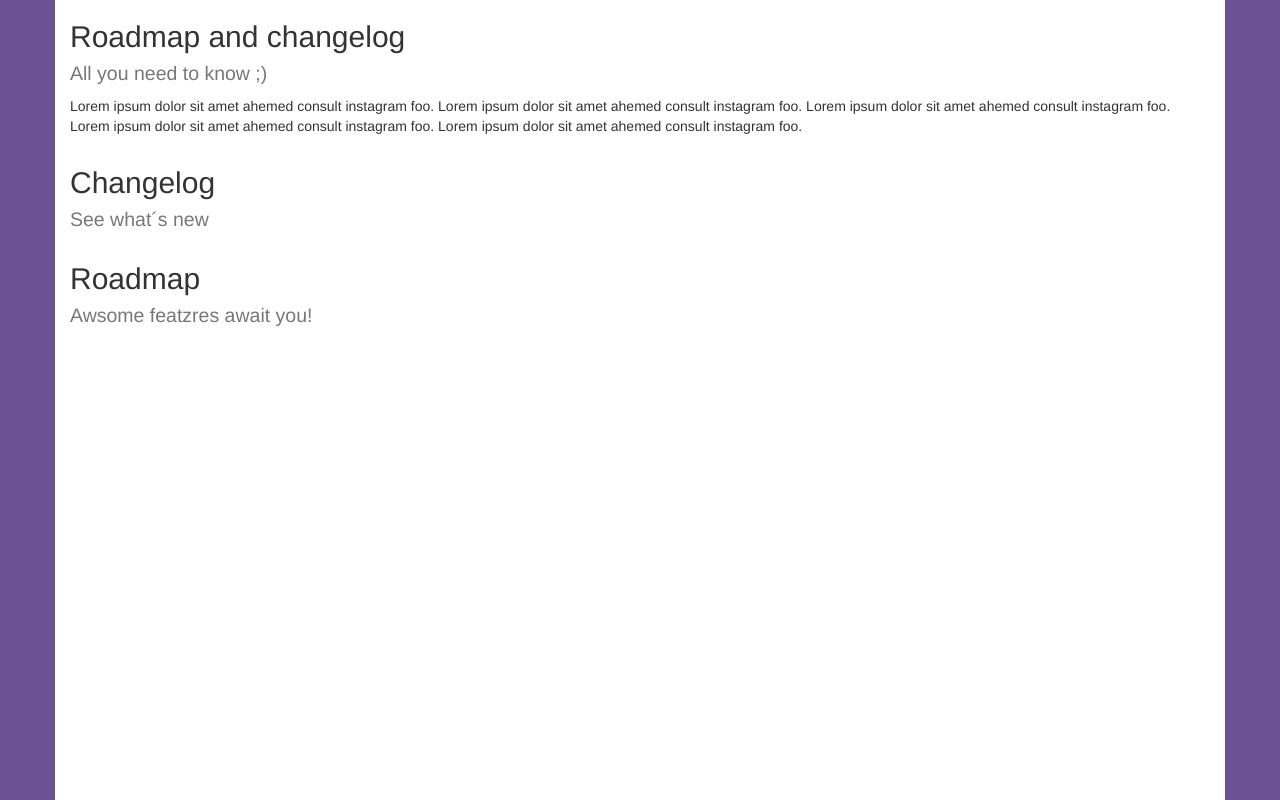
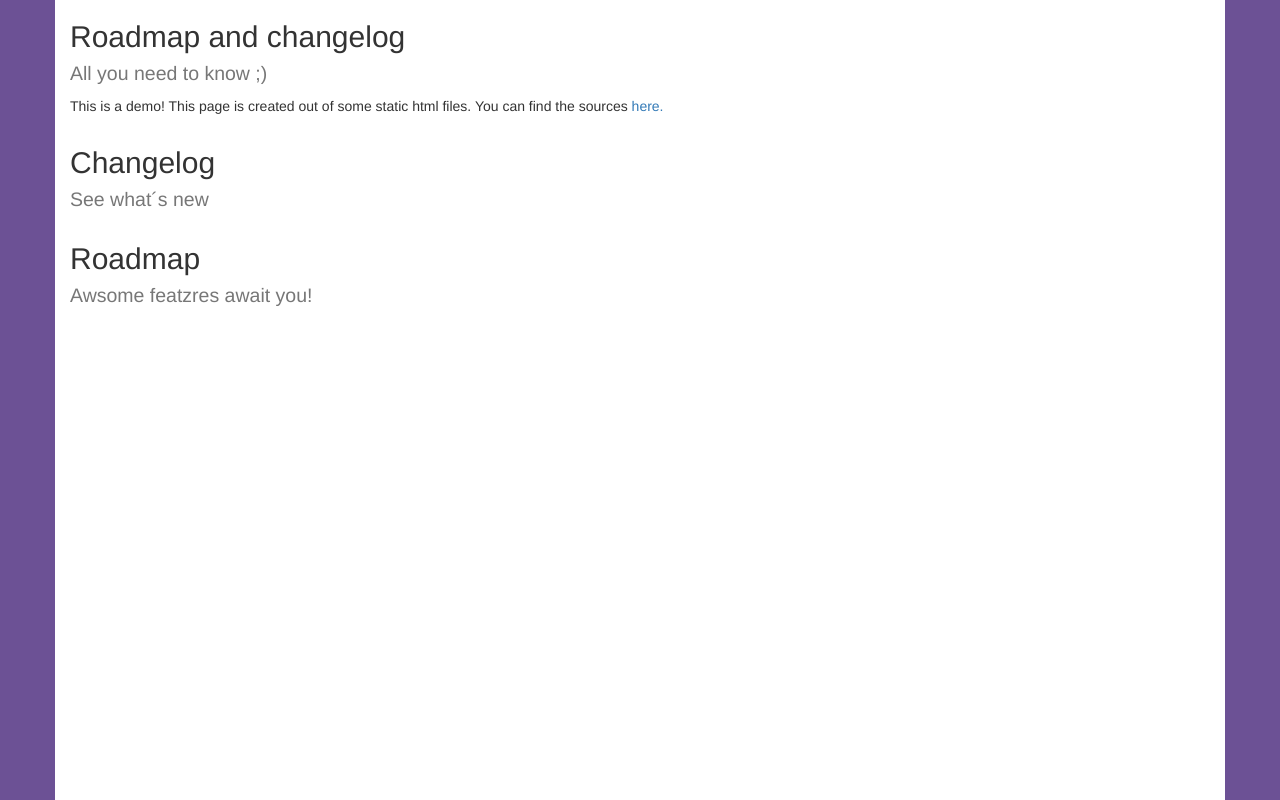
Before and after one commit to uschmann/roadmap, a website: page index.html in a window 1280 px wide. Drawn offline with nearby package versions, Linux system fonts and the light colour scheme.

Commit message:
Updated index

```diff
--- a/index.html
+++ b/index.html
@@ -12,11 +12,9 @@
         <div class="col-md-12">
           <h2>Roadmap and changelog<br><small>All you need to know ;)</small></h2>
           <p>
-            Lorem ipsum dolor sit amet ahemed consult instagram foo.
-            Lorem ipsum dolor sit amet ahemed consult instagram foo.
-            Lorem ipsum dolor sit amet ahemed consult instagram foo.
-            Lorem ipsum dolor sit amet ahemed consult instagram foo.
-            Lorem ipsum dolor sit amet ahemed consult instagram foo.
+            This is a demo!
+            This page is created out of some static html files.
+            You can find the sources <a href="https://github.com/uschmann/roadmap/tree/gh-pages">here.</a>
           </p>
         </div>
       </div>
```
